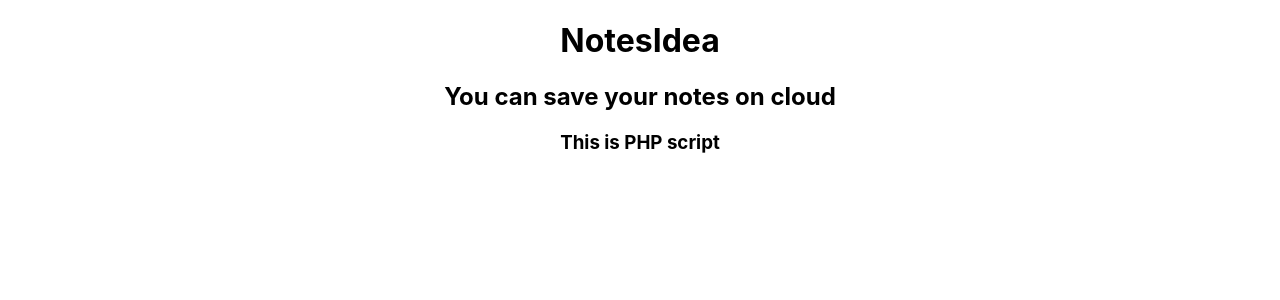
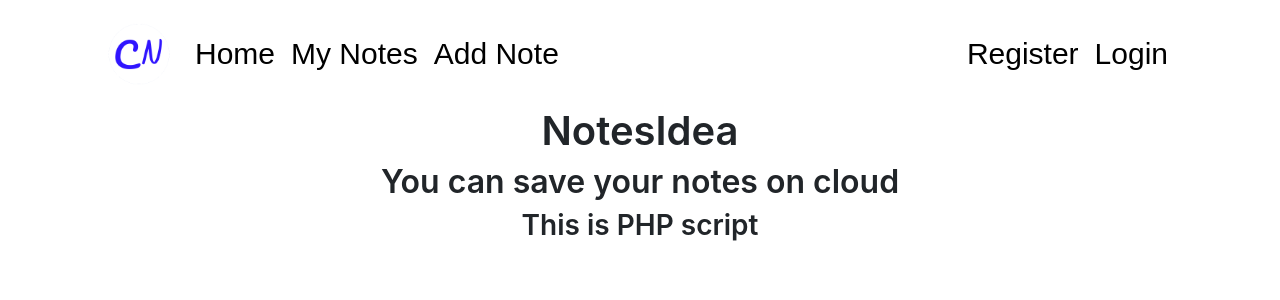
Before and after one commit to chinmay-coder-08/notesidea, a PHP site: page / in a window 1280 px wide. Shown: the top 300 px of the page. Run offline with PHP 8.4, Linux system fonts and the light colour scheme.

Commit message:
Added navbar

```diff
--- a/css/index.css
+++ b/css/index.css
@@ -1,4 +1,34 @@
 .first_heading{
     font-family: SF Pro Display;
+    font-weight: 600;
     text-align: center;
 }
+/* Navbar */
+ul {
+    list-style: none;
+}
+
+.logo {
+    width: 90px;
+    height: 90px;
+    margin-right: -23px;
+    margin-bottom: -9px;
+    transition: 0.15s ease-in-out;
+  }
+
+  .logo:hover {
+    padding: 6px;
+  }
+
+  .navbar-collapse {
+    margin: 13px 10px;
+  }
+
+  .nav-item {
+    font-family: "Alegreya Sans", sans-serif;
+    font-size: 30px;
+  }
+
+  .nav-link:hover {
+    color: rgb(196 194 194) !important;
+ }
--- a/index.php
+++ b/index.php
@@ -5,8 +5,44 @@
     <meta name="viewport" content="width=device-width, initial-scale=1.0">
     <title>NotesIdea</title>
     <link rel="stylesheet" href="./css/index.css">
+    <link href="https://cdn.jsdelivr.net/npm/bootstrap@5.3.3/dist/css/bootstrap.min.css" rel="stylesheet" integrity="sha384-QWTKZyjpPEjISv5WaRU9OFeRpok6YctnYmDr5pNlyT2bRjXh0JMhjY6hW+ALEwIH" crossorigin="anonymous">
 </head>
 <body>
+    <div  class="container">
+        <nav class="navbar navbar-expand-lg navbar-dark">
+            <div class="container-fluid">
+                <a class="navbar-brand" href=""><img alt="logo" src="./static/images/logo.png" class="logo" /></a>
+                <button class="navbar-toggler" type="button" data-bs-toggle="collapse" data-bs-target="#navbarSupportedContent" aria-controls="navbarSupportedContent" aria-expanded="false" aria-label="Toggle navigation">
+                    <span class="navbar-toggler-icon"></span>
+                </button>
+                <div class="collapse navbar-collapse" id="navbarSupportedContent">
+                    <ul class="navbar-nav me-auto mb-2 mb-lg-0">
+                        <li class="nav-item">
+                            <a class="nav-link" href="" style="color: black;">Home</a>
+                        </li>
+                        <li class="nav-item">
+                            <a class="nav-link" href="" style="color: black;">My Notes</a>
+                        </li>
+                        <li class="nav-item">
+                        </li>
+                        <li class="nav-item">
+                            <a class="nav-link" href="" style="color: black;">Add Note</a>
+                        </li>
+
+                    </ul>
+                    <ul class="navbar-nav mb-2 mb-lg-0">
+                    <li class="nav-item">
+                        <a class="nav-link" href="" style="color: black;">Register</a>
+                    </li>
+                    <li class="nav-item">
+                        <a class="nav-link" href="" style="color: black;">Login</a>
+                    </li>
+                </ul>
+                </div>
+            </div>
+        </nav>
+    </div>
+
     <h1 class="first_heading">NotesIdea</h1>
     <h2 class="first_heading">You can save your notes on cloud</h1>
     <h3 class="first_heading">
@@ -15,4 +51,5 @@
     ?>
     </div>
 </body>
+<script src="https://cdn.jsdelivr.net/npm/bootstrap@5.3.3/dist/js/bootstrap.bundle.min.js" integrity="sha384-YvpcrYf0tY3lHB60NNkmXc5s9fDVZLESaAA55NDzOxhy9GkcIdslK1eN7N6jIeHz" crossorigin="anonymous"></script>
 </html>
```
Also changed, not shown: static/images/logo.png (added).
